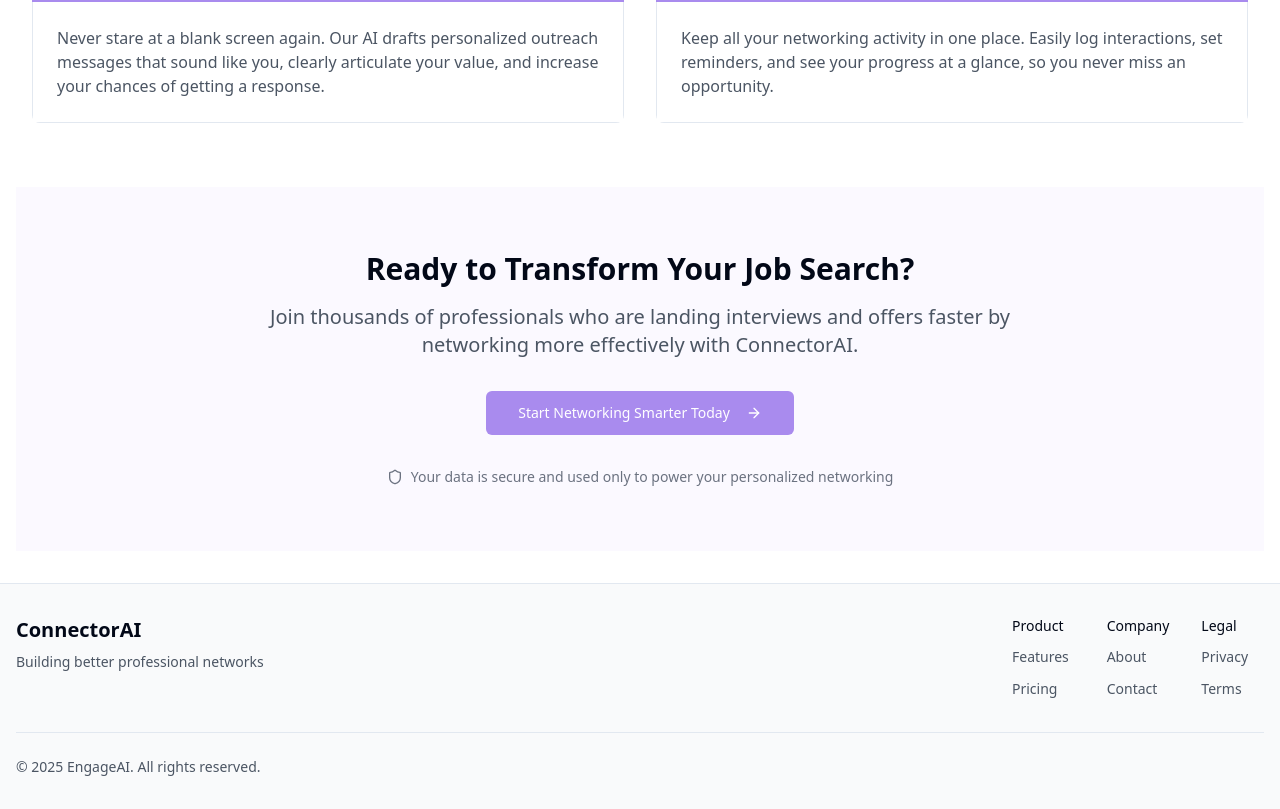
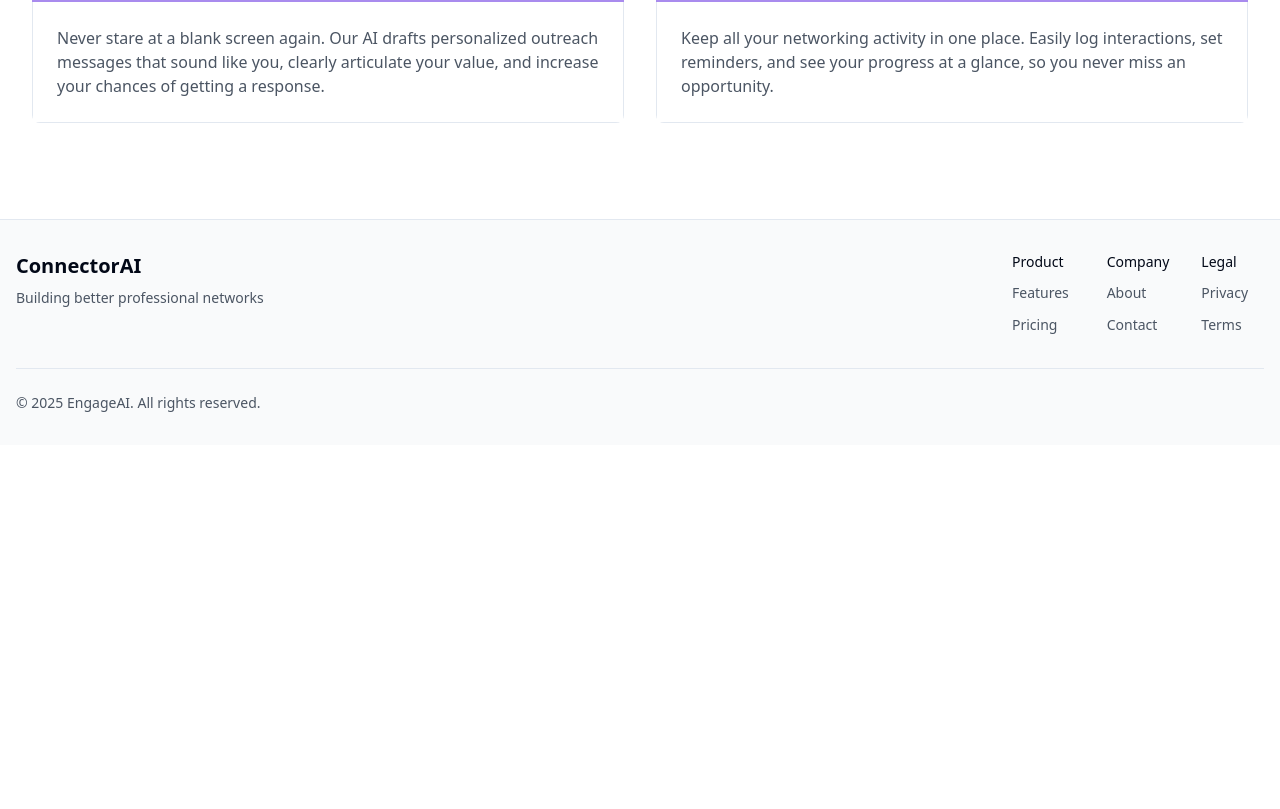
Before and after one commit to DrBeast/opener-studio, a React (Vite) app: page / in a window 1280 px wide. Shown: the part 2518-3327 px from the top of the page. After the commit the page ends 2963 px from the top, so only its background shows below. Built offline with nearby package versions, Linux system fonts and the light colour scheme.

Commit message:
Remove CTA section
Removes the "Ready to transform your job search" section and its associated CTA button from the landing page.

```diff
--- a/src/pages/Index.tsx
+++ b/src/pages/Index.tsx
@@ -3,8 +3,6 @@ import { useEffect } from "react";
 import HeroSection from "@/components/landing/HeroSection";
 import PainPointsSection from "@/components/landing/PainPointsSection";
 import SolutionSection from "@/components/landing/SolutionSection";
-import CTASection from "@/components/landing/CTASection";
-import ProfileInput from "@/components/landing/ProfileInput";
 
 const Index = () => {
   // Scroll to section if hash is present in URL
@@ -24,7 +22,6 @@ const Index = () => {
       <HeroSection />
       <PainPointsSection />
       <SolutionSection />
-      <CTASection />
     </div>;
 };
 
```
